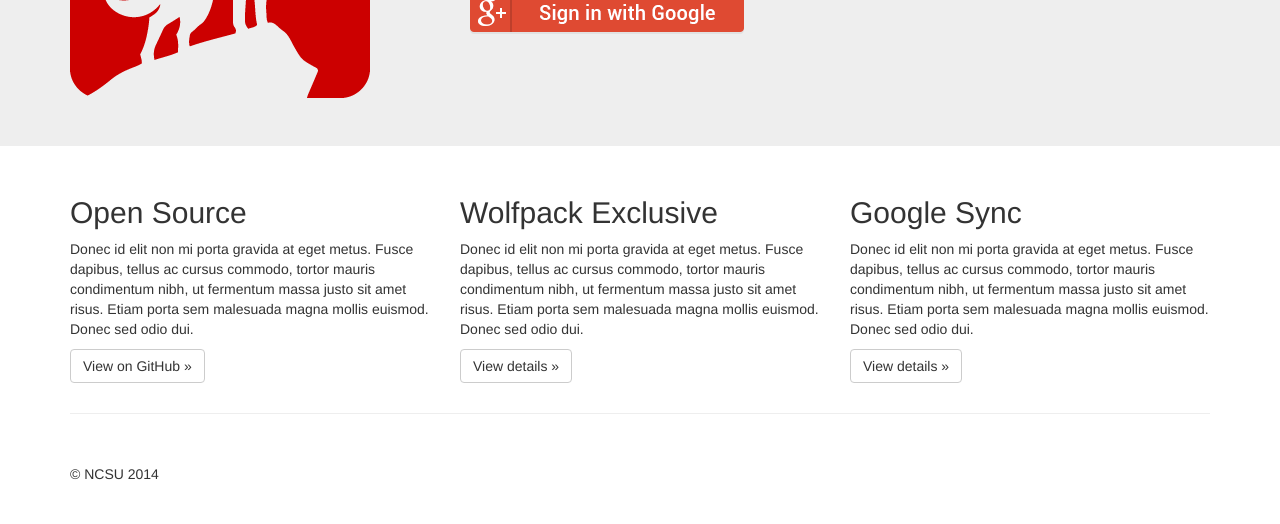
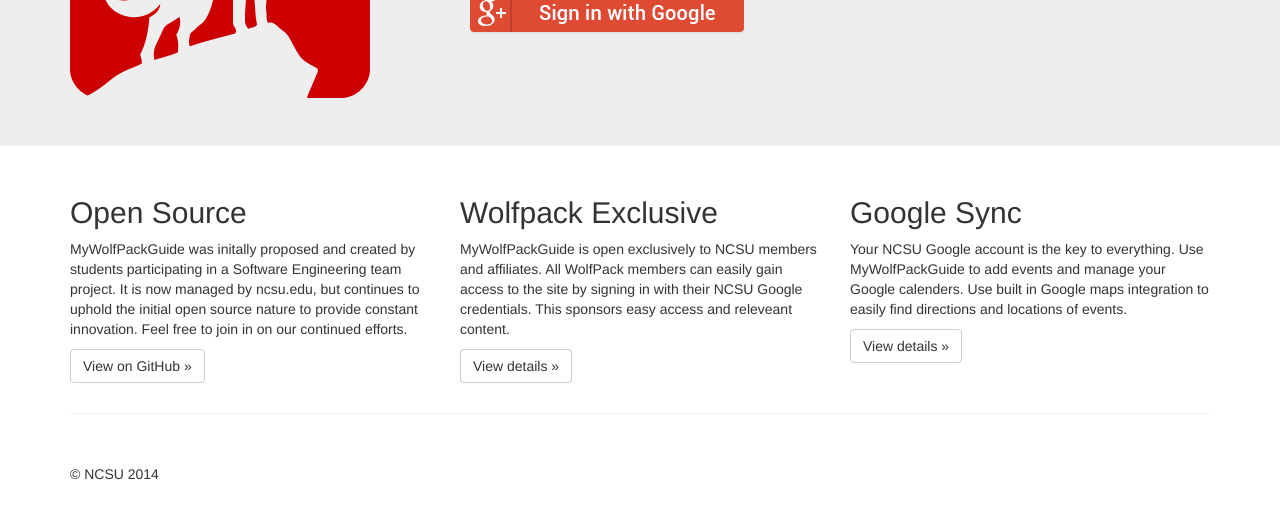
Before and after one commit to kparaju/MyWolfPackGuide, a Django app: template MWG_Site/templates/landing.html in a window 1280 px wide. Shown: the part 320-844 px from the top of the page. Run offline with Django 3.2, Linux system fonts and the light colour scheme; the template is opened without the code that fills it, so the values that code supplies are empty; some libraries are stand-ins or nearby versions.

Commit message:
Use geocoder for event page and update landing page

```diff
--- a/MWG_Site/templates/landing.html
+++ b/MWG_Site/templates/landing.html
@@ -77,18 +77,19 @@
       <div class="row">
         <div class="col-md-4">
           <h2>Open Source</h2>
-          <p>Donec id elit non mi porta gravida at eget metus. Fusce dapibus, tellus ac cursus commodo, tortor mauris condimentum nibh, ut fermentum massa justo sit amet risus. Etiam porta sem malesuada magna mollis euismod. Donec sed odio dui. </p>
+          <p>MyWolfPackGuide was initally proposed and created by students participating in a Software Engineering team project. It is now managed by ncsu.edu, but continues to uphold the initial open source nature to provide constant innovation. Feel free to join in on our continued efforts.</p>
           <p><a class="btn btn-default" href="#" role="button">View on GitHub &raquo;</a></p>
         </div>
         <div class="col-md-4">
           <h2>Wolfpack Exclusive</h2>
-          <p>Donec id elit non mi porta gravida at eget metus. Fusce dapibus, tellus ac cursus commodo, tortor mauris condimentum nibh, ut fermentum massa justo sit amet risus. Etiam porta sem malesuada magna mollis euismod. Donec sed odio dui. </p>
+          <p>MyWolfPackGuide is open exclusively to NCSU members and affiliates. All WolfPack members can easily gain access to the site by signing in with their NCSU Google credentials. This sponsors easy access and releveant content. </p>
           <p><a class="btn btn-default" href="#" role="button">View details &raquo;</a></p>
         </div>
         <div class="col-md-4">
           <!-- <h2>Trey Approved&trade;</h2> -->
           <h2>Google Sync</h2>
-          <p>Donec id elit non mi porta gravida at eget metus. Fusce dapibus, tellus ac cursus commodo, tortor mauris condimentum nibh, ut fermentum massa justo sit amet risus. Etiam porta sem malesuada magna mollis euismod. Donec sed odio dui. </p>
+          <p>Your NCSU Google account is the key to everything. Use MyWolfPackGuide to add events and manage your Google calenders. Use built in Google maps integration to easily find directions and locations of events.
+          </p>
           <p><a class="btn btn-default" href="#" role="button">View details &raquo;</a></p>
         </div>
       </div>
```
Also changed, not shown: MWG_Site/templates/event.html (+12 -1 lines).
